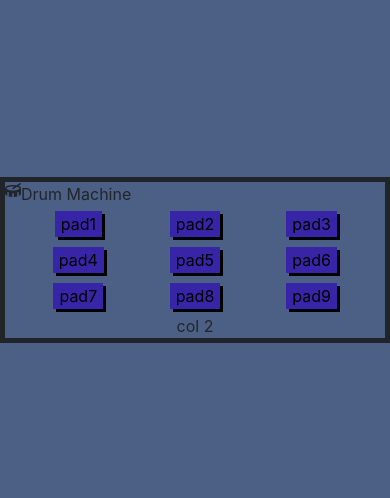
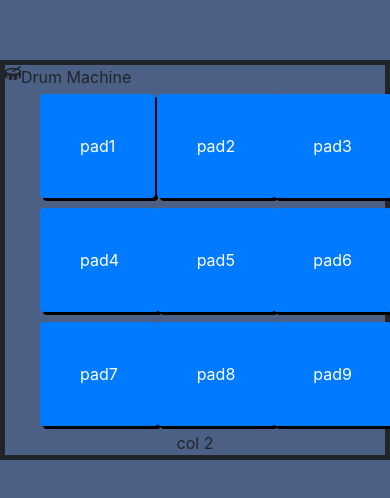
Before and after one commit to JimmyCN1/DrumMachine, a React (Create React App) app: page / in a window 390 px wide. Shown: the part 162-660 px from the top of the page. Built offline with nearby package versions, Linux system fonts and the light colour scheme.

Commit message:
drumpad responsive styling for smaller screens

```diff
--- /dev/null
+++ b/src/DrumMachine/DrumKit/DrumPad.js
@@ -0,0 +1,38 @@
+import React, { useState } from "react";
+
+function DrumPad({ padName }) {
+  let buttonStyle = {
+    // textDecoration: "none !important",
+    // backgroundColor: "transparent",
+    border: "none",
+    textAlign: "center",
+    margin: "5px",
+    padding: "40px",
+    // backgroundColor: "grey",
+    boxShadow: "3px 3px black"
+  };
+
+  let buttonStyleSmall = {
+    margin: "3px",
+    padding: "25px"
+  };
+
+  if (window.innerWidth > 300) {
+    return (
+      <button className="btn btn-primary" style={buttonStyle}>
+        {padName}
+      </button>
+    );
+  } else {
+    return (
+      <button
+        className="btn btn-primary"
+        style={{ ...buttonStyle, ...buttonStyleSmall }}
+      >
+        {padName}
+      </button>
+    );
+  }
+}
+
+export default DrumPad;
--- a/src/DrumMachine/DrumMachine.js
+++ b/src/DrumMachine/DrumMachine.js
@@ -1,8 +1,8 @@
 import React, { useState } from "react";
 
 import DrumMachineHeader from "./DrumMachineHeader";
-import DrumKit from "./DrumKit";
-import DrumTuner from "./DrumTuner";
+import DrumKit from "./DrumKit/DrumKit";
+import DrumTuner from "./DrumTuner/DrumTuner";
 
 function DrumMachine() {
   const drumMachineStyle = {
--- a/src/DrumMachine/DrumPad.js
+++ /dev/null
@@ -1,30 +0,0 @@
-import React, { useState } from "react";
-
-function DrumPad({ padName }) {
-  const buttonStyle = {
-    // textDecoration: "none !important",
-    backgroundColor: "transparent",
-    border: "none",
-    textAlign: "center",
-    margin: "5px",
-    // padding: "40px",
-    backgroundColor: "#3626A7",
-    boxShadow: "3px 3px black"
-  };
-
-  let drumPadStyle = {
-    textAlign: "center",
-    margin: "3px",
-    padding: "40px",
-    backgroundColor: "#3626A7",
-    boxShadow: "5px 5px black"
-  };
-
-  return (
-    <button type="button" style={buttonStyle}>
-      {padName}
-    </button>
-  );
-}
-
-export default DrumPad;
```
Also changed, not shown: src/DrumMachine/DrumKit/DrumKit.js (renamed from src/DrumMachine/DrumKit.js), src/DrumMachine/DrumTuner/DrumTuner.js (renamed from src/DrumMachine/DrumTuner.js).
